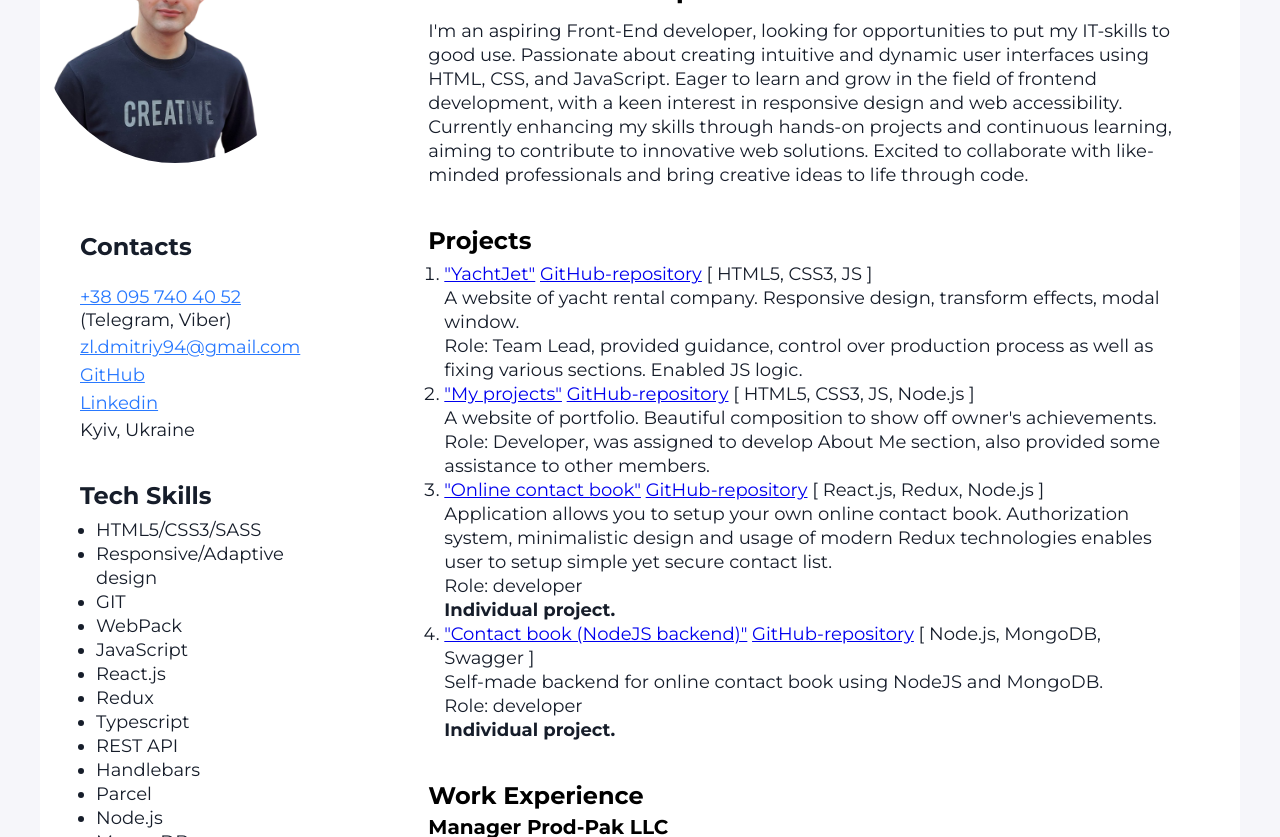
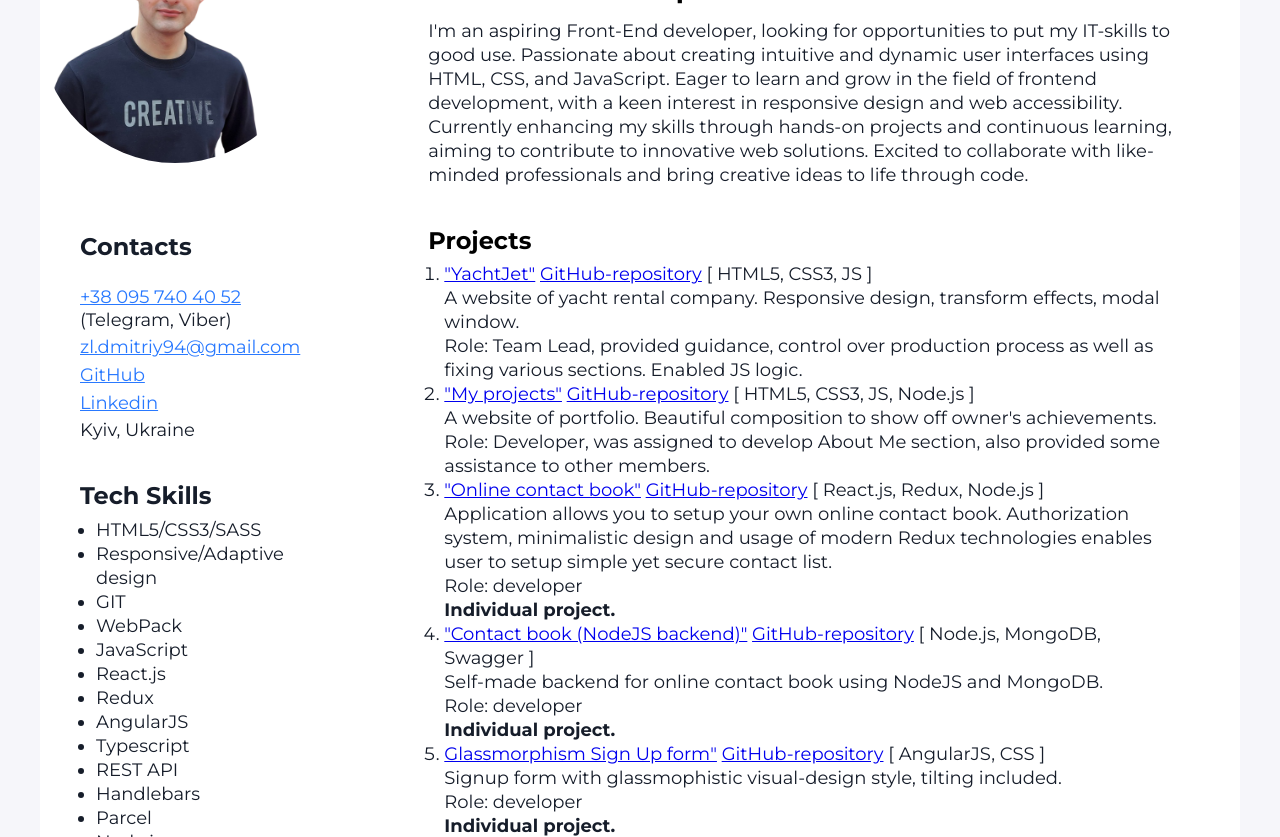
Before and after one commit to BWDmitriy/resume, a plain HTML site: page index.html in a window 1280 px wide. Shown: the part 115-952 px from the top of the page. Drawn offline with Linux system fonts and the light colour scheme.

Commit message:
Update index.html

```diff
--- a/index.html
+++ b/index.html
@@ -73,12 +73,22 @@
                             technologies enables user to setup simple yet secure contact list.<br>
                             Role: developer<br> <b>Individual project.</b></span>
                     </li>
-                     <li class="projects-item">
+                    <li class="projects-item">
                         <a class="projects-item-link" href="https://contacts-app-ndz9.onrender.com/api-docs/"
                             target="_blank">"Contact book (NodeJS backend)"</a> <a class="projects-item-link"
                             href="https://github.com/BWDmitriy/nodejs-hw-mongodb" target="_blank">GitHub-repository</a>
                         <span class="my-projects-item-tech">[ Node.js, MongoDB, Swagger ]</span><br>
-                        <span class="work-experience-duties-item">Self-made backend for online contact book using NodeJS and MongoDB.<br>
+                        <span class="work-experience-duties-item">Self-made backend for online contact book using NodeJS
+                            and MongoDB.<br>
+                            Role: developer<br> <b>Individual project.</b></span>
+                    </li>
+                    <li class="projects-item">
+                        <a class="projects-item-link" href="https://angular-assignment-liard.vercel.app/"
+                            target="_blank">Glassmorphism Sign Up form"</a> <a class="projects-item-link"
+                            href="https://github.com/BWDmitriy/angular_assignment" target="_blank">GitHub-repository</a>
+                        <span class="my-projects-item-tech">[ AngularJS, CSS ]</span><br>
+                        <span class="work-experience-duties-item">Signup form with glassmophistic visual-design style,
+                            tilting included.<br>
                             Role: developer<br> <b>Individual project.</b></span>
                     </li>
                 </ol>
@@ -168,6 +178,7 @@
                         <li class="skills-list-item">JavaScript</li>
                         <li class="skills-list-item">React.js</li>
                         <li class="skills-list-item">Redux</li>
+                        <li class="skills-list-item">AngularJS</li>
                         <li class="skills-list-item">Typescript</li>
                         <li class="skills-list-item">REST API</li>
                         <li class="skills-list-item">Handlebars</li>
```
